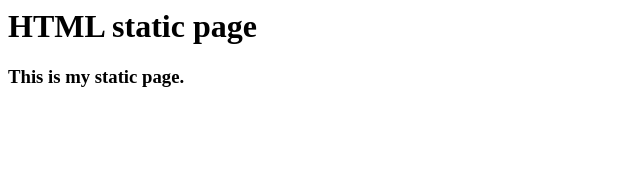
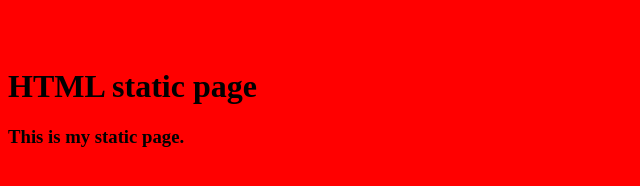
Before and after one commit to rid3thespiral/nodejscourse, a website: page expressjs/weatherapi/public/index.html in a window 1280 px wide. Shown: the whole page, without its empty margins (0-640 px from the left). Drawn offline with Linux system fonts and the light colour scheme; files that its build step writes are made by us from their sources.

Commit message:
static files through app use

```diff
--- a/expressjs/weatherapi/index.js
+++ b/expressjs/weatherapi/index.js
@@ -3,6 +3,7 @@ const app = express();
 
 //return an instance of http.Server
 app.listen(3000);
+app.use(express.static('public'));
 app.get('/',(req,res)=>{
     res.send({name:'Hidran',lastname:'Ole'});
 });
--- /dev/null
+++ b/expressjs/weatherapi/public/css/style.css
@@ -0,0 +1,4 @@
+body{
+    padding-top:60px;
+    background: red;
+}
--- a/index.html
+++ b/expressjs/weatherapi/public/index.html
@@ -1,5 +1,6 @@
 <html>
     <head>
+        <link rel="stylesheet" href="style.css">
         <h1>HTML static page</h1>
     </head>
     <body>
```
